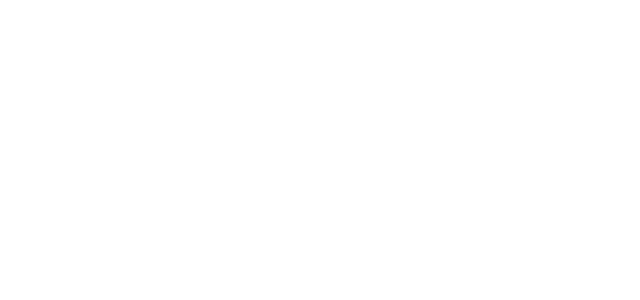
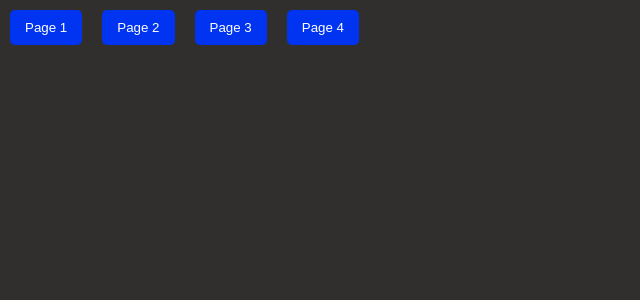
Before and after one commit to KuznetsovR/Vega, an Angular app: page /select in a window 1280 px wide. Before the commit this address led to /. Shown: the top 300 px of the page, without its empty margins (0-640 px from the left). Built offline with nearby package versions, Linux system fonts and the light colour scheme.

Commit message:
added select destination page

```diff
--- /dev/null
+++ b/src/app/pages/select-destination-page/select-destination-page.component.html
@@ -0,0 +1,5 @@
+<div class="select-destination-page">
+  <div class="btns-container">
+    <button class="destination-button" *ngFor="let button of buttons">{{button}}</button>
+  </div>
+</div>
--- /dev/null
+++ b/src/app/pages/select-destination-page/select-destination-page.component.scss
@@ -0,0 +1,15 @@
+@import "src/styles/colors";
+.select-destination-page{
+  width: 100vw;
+  height: 100vh;
+  background: $dark-gray;
+}
+.destination-button{
+  color: white;
+  border-radius: 5px;
+  margin: 10px;
+  padding: 10px 15px;
+  cursor: pointer;
+  background-color: $primary;
+  border: 0;
+}
--- /dev/null
+++ b/src/app/pages/select-destination-page/select-destination-page.component.ts
@@ -0,0 +1,13 @@
+import { Component, OnInit } from '@angular/core';
+
+@Component({
+	selector: 'app-select-destination-page',
+	templateUrl: './select-destination-page.component.html',
+	styleUrls: ['./select-destination-page.component.scss']
+})
+export class SelectDestinationPageComponent implements OnInit {
+	buttons: string[] = ['Page 1', 'Page 2', 'Page 3', 'Page 4'];
+	constructor() {}
+
+	ngOnInit(): void {}
+}
```
Also changed, not shown: src/app/app-routing.module.ts (+8 -3 lines), src/app/app.module.ts (+5 -4 lines), src/app/pages/select-destination-page/select-destination-page.module.ts (added, +10 -0 lines), 1 other file (tests, documents, lock files or other folders).
